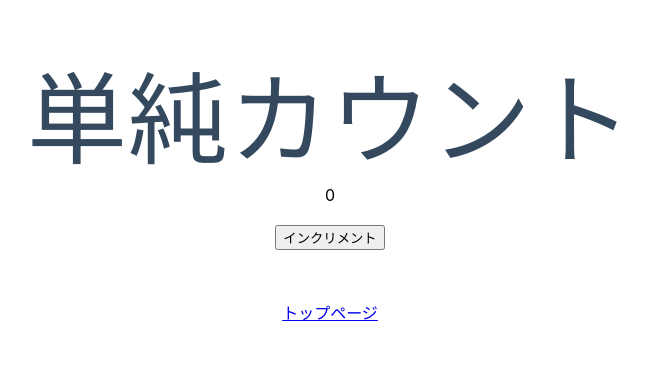
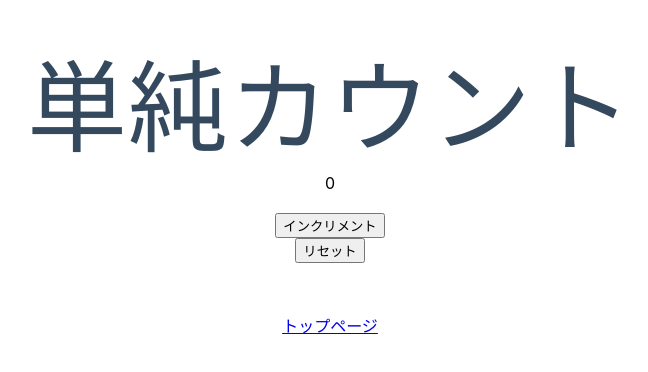
Before and after one commit to YanaPIIDXer/NuxtTest, a Nuxt app: page /simple-count in a window 1280 px wide. Shown: the part 218-590 px from the top of the page, without its empty margins (310-958 px from the left). Built offline with nearby package versions, Linux system fonts and the light colour scheme.

Commit message:
リセットボタンを設置。 押下したらカウントを０に戻すようにした。

```diff
--- a/pages/simple-count.vue
+++ b/pages/simple-count.vue
@@ -7,6 +7,7 @@
       <div class="unit">
         <div>{{ count }}</div><br />
         <button v-on:click="increment">インクリメント</button><br />
+        <button v-on:click="reset">リセット</button><br />
       </div>
       <nuxt-link to="/">トップページ</nuxt-link><br />
     </div>
@@ -28,6 +29,10 @@ export default
         increment: function()
         {
             this.count++;
+        },
+        reset: function()
+        {
+            this.count = 0;
         }
     }
 }
```
